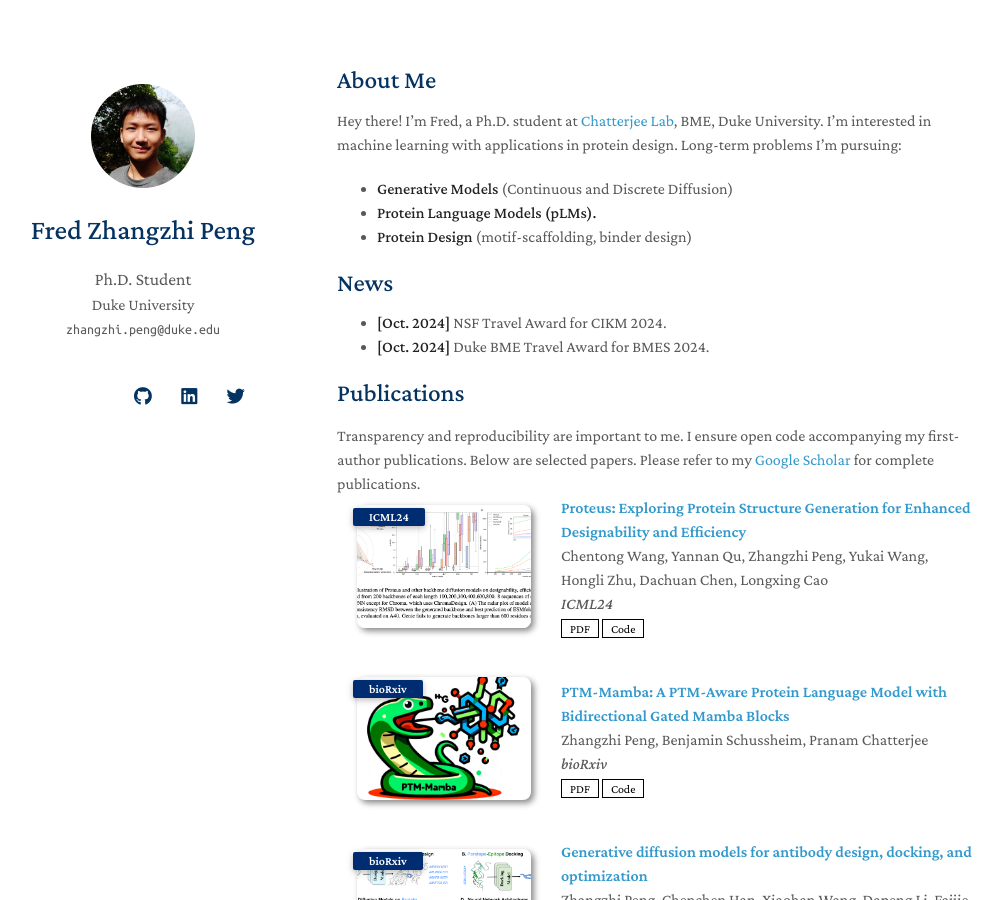
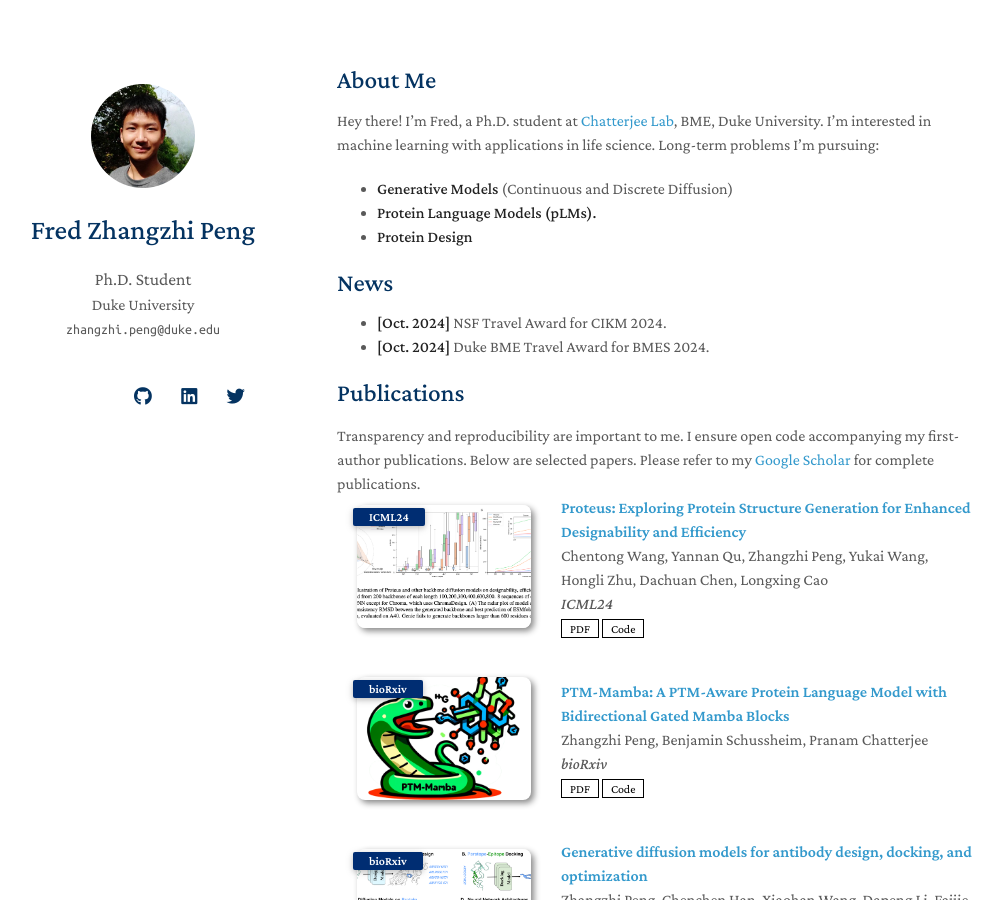
Before and after one commit to pengzhangzhi/home, a Jekyll site: the page built from index.md, in a window 1280 px wide and 900 px high. Shown: the whole window, without its empty margins (133-1136 px from the left). Built offline with Jekyll 4.4.1, drawn with Linux system fonts in a browser that asks for light colours; nearby versions of some CDN libraries; a style sheet for code colours, icons or effects is not loaded; our own code applies the rules of GitHub Pages for plain Markdown files.

Commit message:
Update index.md

```diff
--- a/index.md
+++ b/index.md
@@ -4,12 +4,12 @@ layout: homepage
 
 ## About Me
 
-Hey there! I'm Fred, a Ph.D. student at [Chatterjee Lab](https://www.chatterjeelab.com/), BME, Duke University. I'm interested in machine learning with applications in protein design. Long-term problems I'm pursuing:
+Hey there! I'm Fred, a Ph.D. student at [Chatterjee Lab](https://www.chatterjeelab.com/), BME, Duke University. I'm interested in machine learning with applications in life science. Long-term problems I'm pursuing:
 <!-- ## Research Interests -->
 
 - **Generative Models** (Continuous and Discrete Diffusion)
 - **Protein Language Models (pLMs).**
-- **Protein Design** (motif-scaffolding, binder design)
+- **Protein Design**
 
 
 
```
